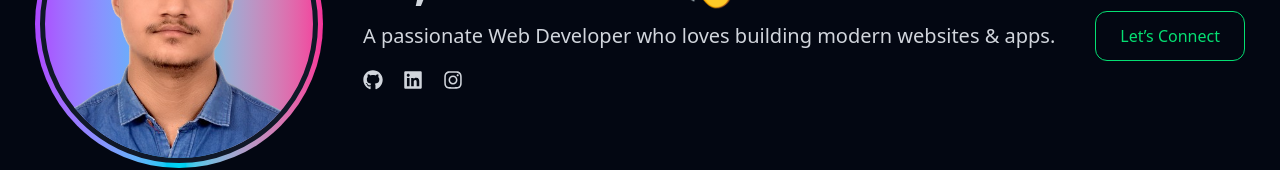
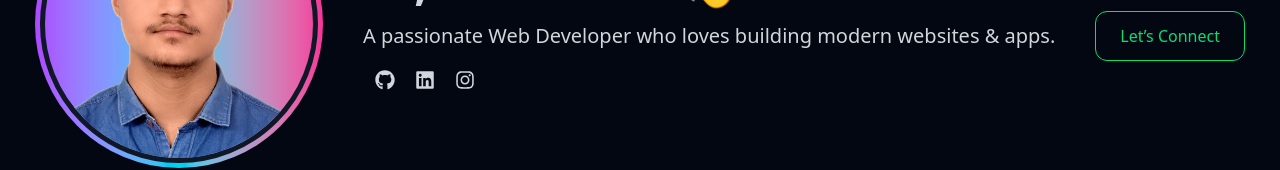
Before and after one commit to SumitKrModi/portfolio, a React (Vite) app: page / in a window 1280 px wide. Shown: the part 376-546 px from the top of the page. Built offline with nearby package versions, Linux system fonts and the light colour scheme.

Commit message:
hero section updated

```diff
--- a/src/components/Hero.jsx
+++ b/src/components/Hero.jsx
@@ -4,7 +4,7 @@ export default function Hero() {
   return (
     <section
       id="hero"
-      className="min-h-screen flex flex-col md:flex-row items-center  justify-center bg-gray-950  gap-10 text-center md:text-left"
+      className="min-h-screen flex flex-col md:flex-row items-center justify-center bg-gray-950  gap-10 text-center md:text-left"
     >
       {/* Image with neon border */}
       <div className="relative w-60 h-60 md:w-72 md:h-72 rounded-full p-[5px] bg-gradient-to-r from-purple-500 via-cyan-400 to-pink-500 animate-spin-slow">
@@ -30,10 +30,10 @@ export default function Hero() {
         className="text-xl text-gray-300"
       >
           A passionate Web Developer who loves building modern websites & apps.
-          <div className="flex mt-5 gap-5">
+          <div className="flex mt-5 ml-3 gap-5">
           <a target="_blank" href="https://github.com/SumitKrModi"><FaGithub /></a>
           <a target="_blank" href="https://linkedin.com/in/sumit-kumar-modi-b88b44316/"><FaLinkedin /></a>
-          <a target="_blank" href="https://instagram.com/_ksumit18_/"><FaInstagram /></a>
+          <a target="_blank" href="https://instagram.com/_krsumit18_/m"><FaInstagram /></a>
           </div>
         </motion.div>
         </div>
```
